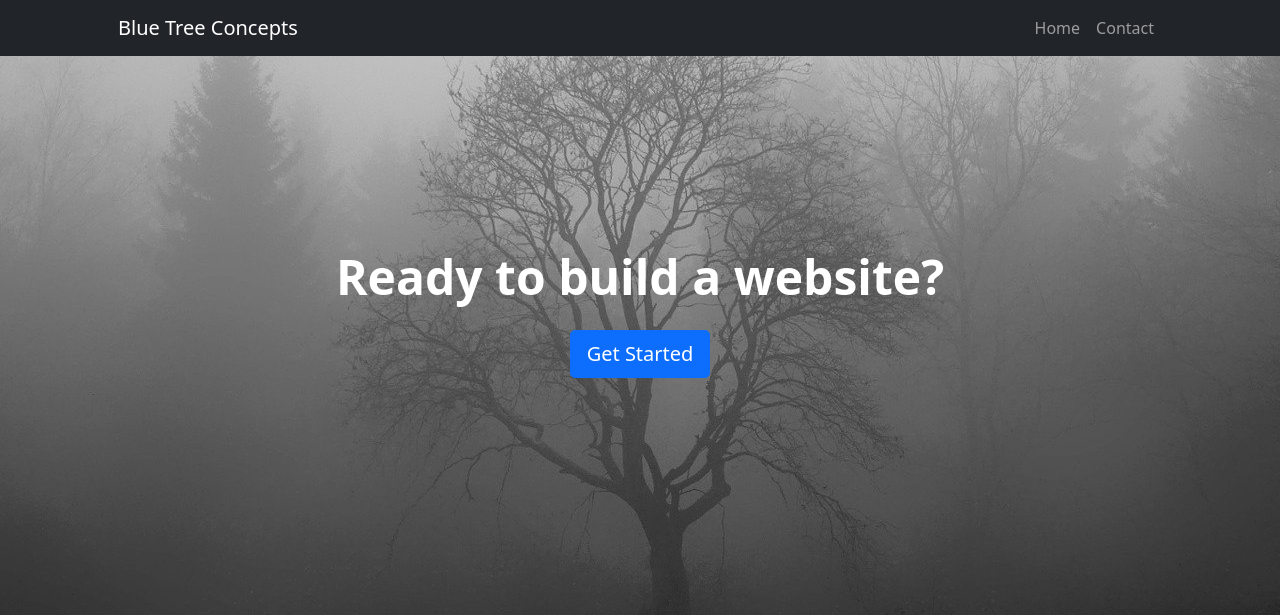
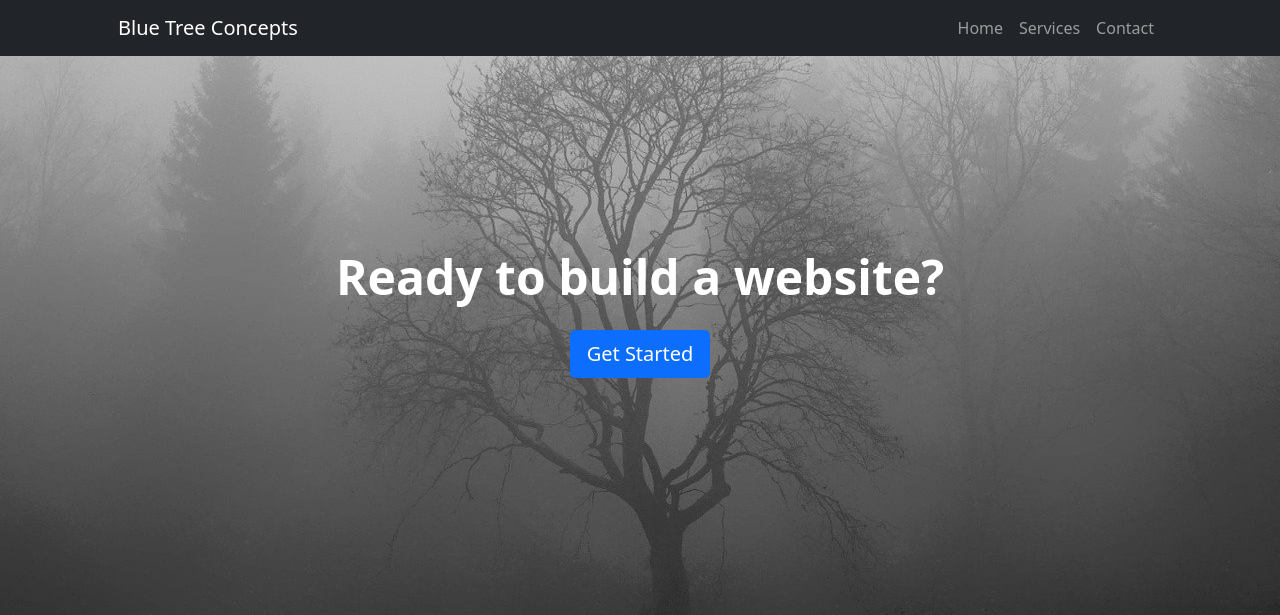
Before and after one commit to mdomeracki231994/mcdev_com, a Django app: page / in a window 1280 px wide. Shown: the top 615 px of the page. Run offline with Django 4.2, Linux system fonts and the light colour scheme; some libraries are stand-ins or nearby versions.

Commit message:
Add serice to nav bar

```diff
--- a/templates/base.html
+++ b/templates/base.html
@@ -26,6 +26,7 @@
             <div class="collapse navbar-collapse" id="navbarSupportedContent">
                 <ul class="navbar-nav ms-auto mb-2 mb-lg-0">
                     <li class="nav-item"><a class="nav-link" href="{% url "home" %}">Home</a></li>
+                    <li class="nav-item"><a class="nav-link" href="{% url "services" %}">Services</a></li>
                     <li class="nav-item"><a class="nav-link" href="{% url "contact" %}">Contact</a></li>
                 </ul>
             </div>
```
